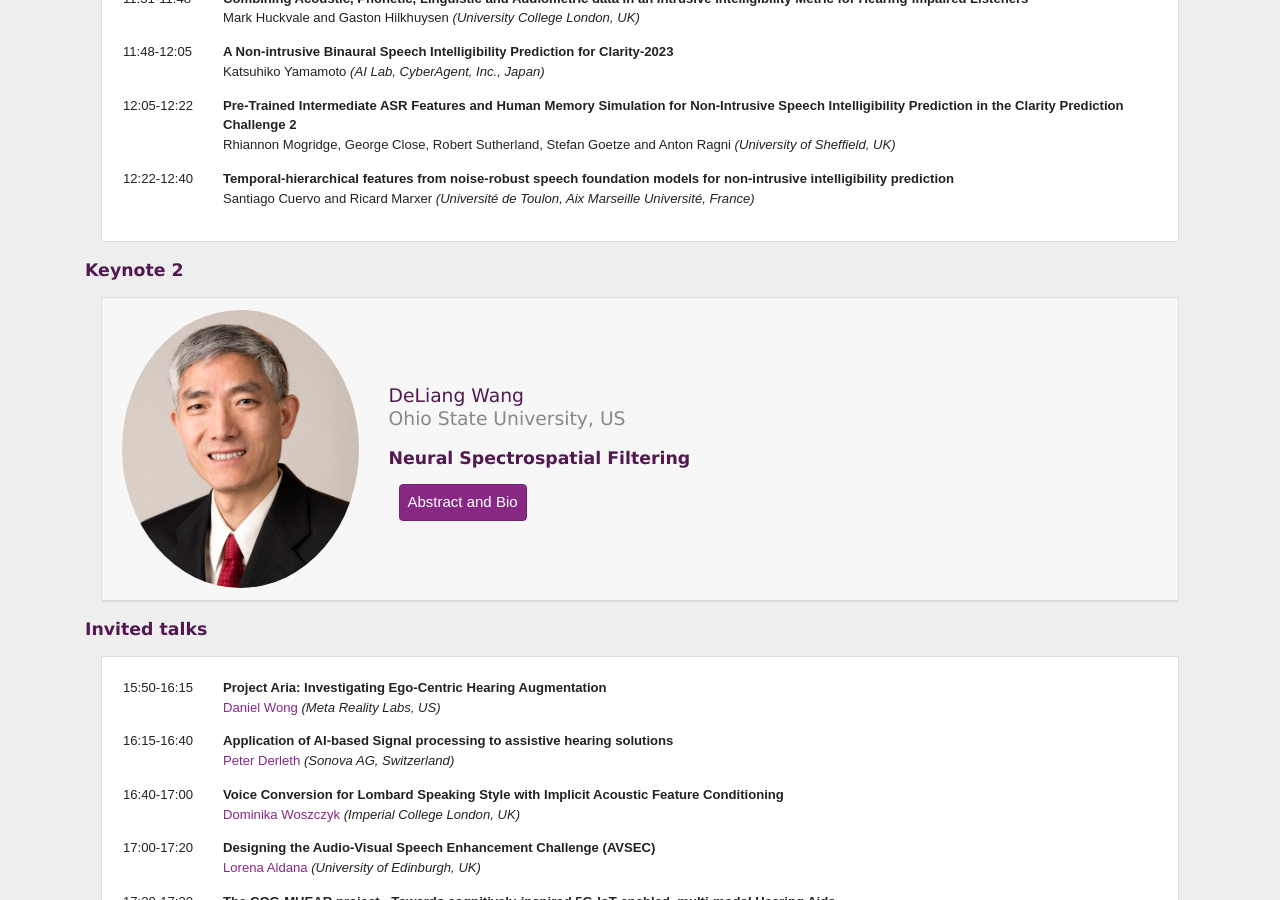
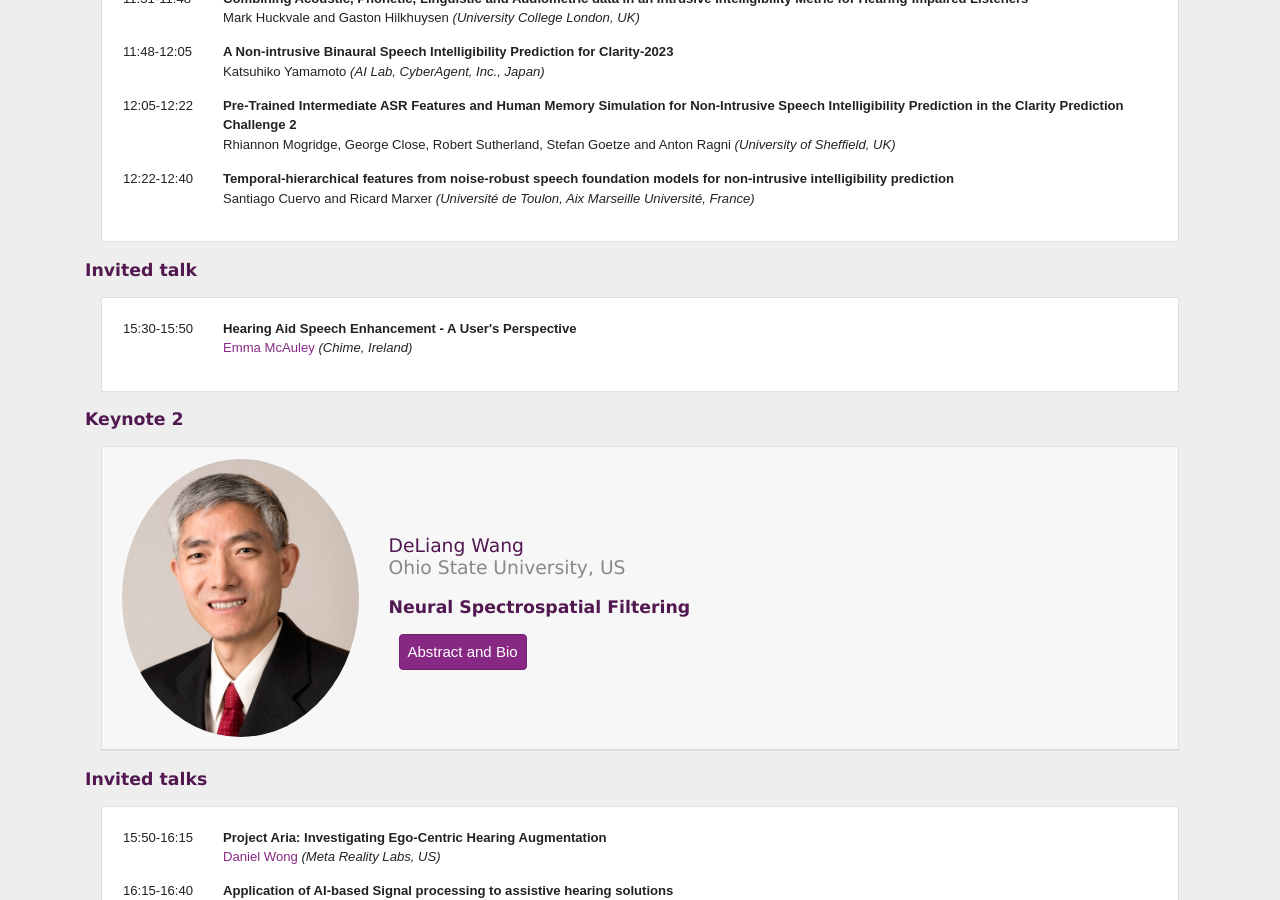
Before and after one commit to claritychallenge/clarity2023-workshop, a Jekyll site: the page built from programme.md, in a window 1280 px wide and 900 px high, scrolled down 1306 px. Built offline with Jekyll 4.4.1, drawn with Linux system fonts in a browser that asks for light colours.

Commit message:
Added McAuley talk

```diff
--- a/programme.md
+++ b/programme.md
@@ -126,6 +126,27 @@ Challenge 2 <!--<a href="./papers/Clarity_2023_CPC2_paper_mamun.pdf">[Paper]</a>
 <tr>
 <td width=100px valign="top">12:22-12:40</td><td style="padding-bottom: 1em;"><b> Temporal-hierarchical features from noise-robust speech foundation models
 for non-intrusive intelligibility prediction <!--<a href="./papers/Clarity_2023_CPC2_paper_mamun.pdf">[Paper]</a>--> <!--<a href="">[Slides]</a>--></b><br /> <span class="author">Santiago Cuervo and Ricard Marxer  </span> <i>(Université de Toulon, Aix Marseille Université, France)</i></td>
+</tr>
+
+</tbody>
+</table>
+
+</div>
+</div>
+
+<a name="invited2"></a>
+
+<h1>Invited talk</h1>
+
+<div class="card  m-3">
+<div class="card-body">
+
+<table>
+<tbody>
+<!--<div style="margin-bottom: 1em;">Session chair: <i>TBC</i></div>-->
+
+<tr>
+<td width=100px valign="top">15:30-15:50</td><td style="padding-bottom: 1em;"><b> Hearing Aid Speech Enhancement - A User's Perspective </b><br /> <span class="author"><a href="#wong">Emma McAuley</a></span> <i>(Chime, Ireland)</i></td>
 </tr>
 
 </tbody>
```
